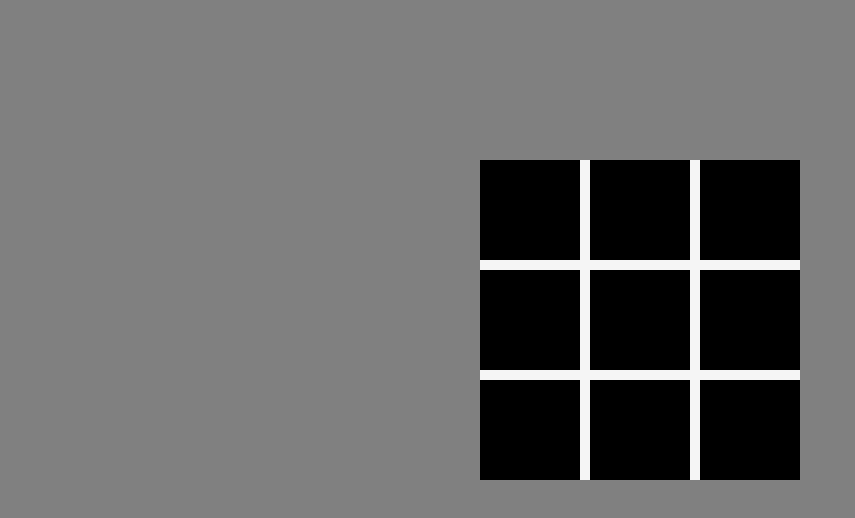
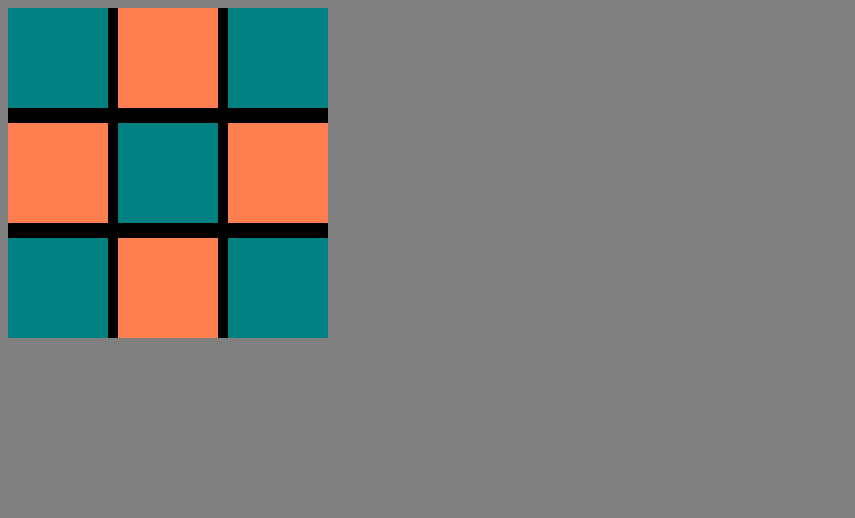
Before and after one commit to CrazyMetoFQ/js-tic_tac_toe, a plain HTML site: page index.html in a window 1280 px wide. Shown: the whole page, without its empty margins (0-855 px from the left). Drawn offline with Linux system fonts and the light colour scheme.

Commit message:
style set

```diff
--- a/app.js
+++ b/app.js
@@ -0,0 +1,33 @@
+//
+//
+
+tiles = document.querySelectorAll(".tile")
+
+tiles.forEach(function(t, i) {
+    t.addEventListener("click", tile_clicked);
+})
+
+
+function tile_clicked() {
+    console.log("click");
+    return True
+}
+
+// function change_turn(current_turn) {
+
+// }
+
+// function main_game() {
+//     won = false;
+//     turnOf = 0;
+//     while (!won) {
+
+//         if (tile_clicked()) {
+
+//         } else {
+//             null;
+//         }
+
+//     }
+
+// }
--- a/index.html
+++ b/index.html
@@ -1,5 +1,6 @@
 <!DOCTYPE html>
 <html>
+
 <head>
     <meta charset="utf-8">
     <meta name="viewport" content="width=device-width, initial-scale=1">
@@ -10,6 +11,17 @@
 <body>
 
     <div id="cnt">
+
+        <!-- <div id="lines">
+            <div class="line-sleep" style="transform: translateY(102px);">
+            </div>
+            <div class="line-sleep" style="transform: translateY(220px);">
+            </div>
+            <div class="line-stand" style="transform: translateX(100px);">
+            </div>
+            <div class="line-stand" style="transform: translateX(210px);">
+            </div>
+        </div> -->
 
         <div id="board">
 
@@ -23,18 +35,6 @@
             <div class="tile"></div>
             <div class="tile"></div>
 
-			<div id="lines">
-				<div class="line-sleep" style="transform: translateY(100px);">
-				</div>
-				<div class="line-sleep" style="transform: translateY(210px);">
-				</div>
-				<div class="line-stand" style="transform: translateX(100px);">
-				</div>
-				<div class="line-stand" style="transform: translateX(210px);">
-				</div>
-			</div>
-
-
         </div>
 
     </div>
--- a/style.css
+++ b/style.css
@@ -1,32 +1,44 @@
-
-
-
-body{
+body {
     background: gray;
 }
 
-
-#board{
-	height: 320px;
+#board {
+    height: 330px;
     width: 320px;
-
-	position: relative;
-
-	background: black;
-	margin: 10rem auto;
+    background: #000000;
+    display: grid;
+    grid-template-columns: auto auto auto;
+    grid-template-rows: auto auto auto;
+    gap: 5px;
 }
 
-.line-sleep{
+.line-sleep {
     position: absolute;
     height: 10px;
     width: 320px;
-	background: whitesmoke;
+    background: lightgray;
 }
 
-.line-stand{
+.line-stand {
     position: absolute;
-
     height: 320px;
     width: 10px;
-	background: whitesmoke;
+    background: lightgray;
 }
+
+.tile {
+    display: inline-block;
+    height: 100px;
+    width: 100px;
+    margin-bottom: 10px;
+    margin-right: 5px;
+    background-color: teal;
+}
+
+.tile:nth-child(2n) {
+    background-color: coral;
+}
+
+.tile:nth-child(3n) {
+    margin-right: 0;
+}
```
Lines whose indentation alone changed are shown as unchanged.
